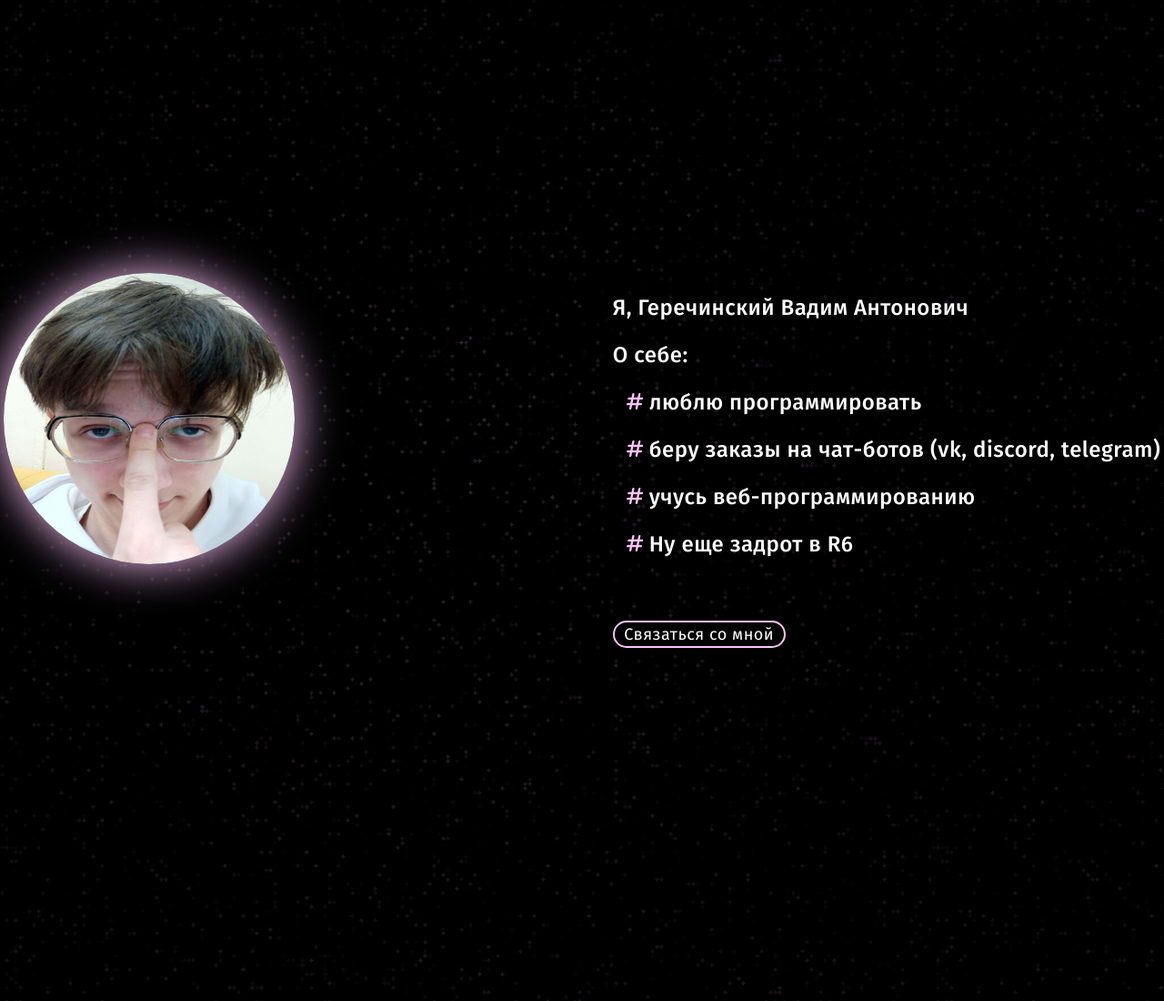
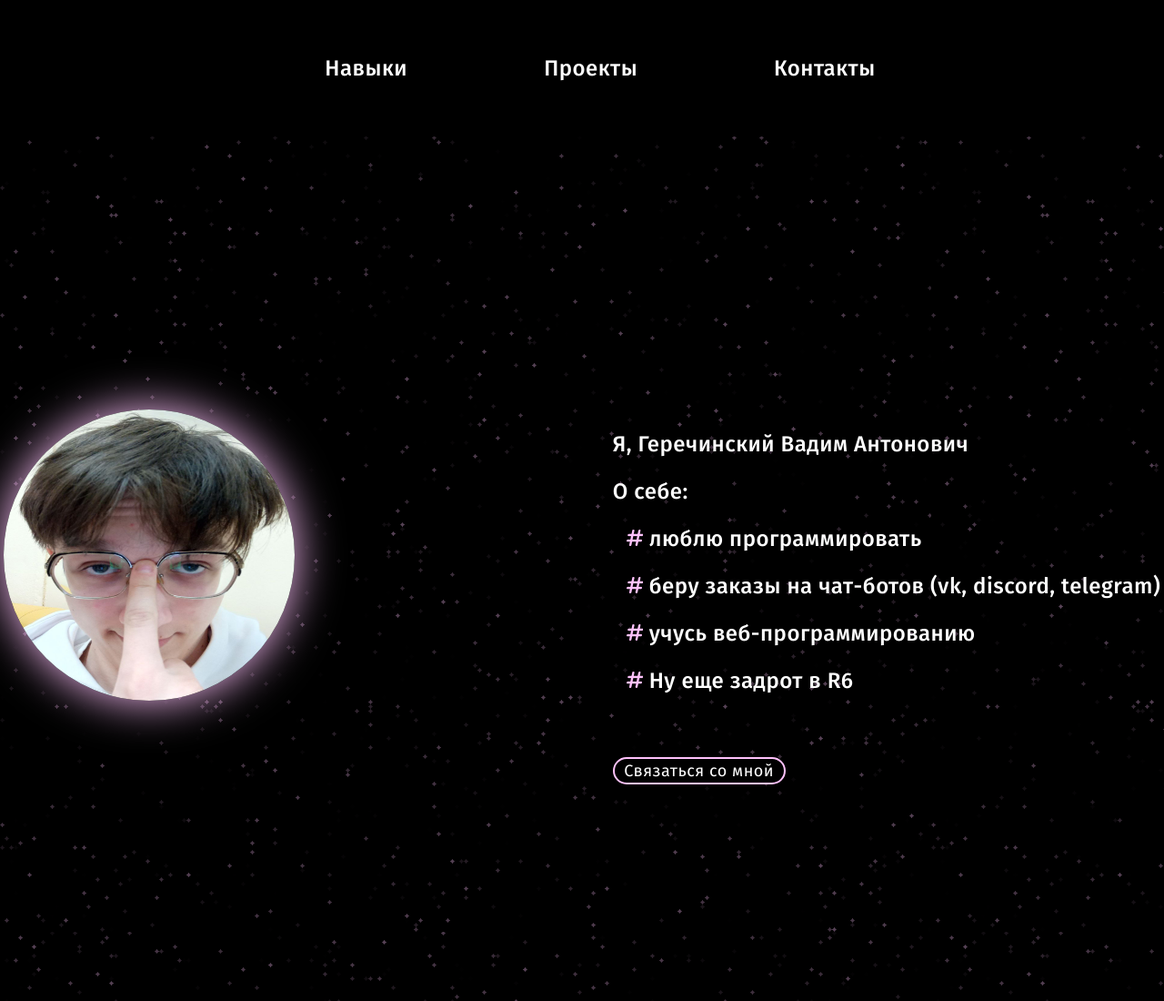
Before and after one commit to Beafzzz/Portfolio, a plain HTML site: page index.html in a window 1280 px wide. Shown: the top 1100 px of the page at 91% size. Drawn offline with Linux system fonts and the light colour scheme.

Commit message:
errorchiki

```diff
--- a/index.html
+++ b/index.html
@@ -11,6 +11,13 @@
 
 </head>
 <body>
+    <header>
+        <ul class="header-buttons">
+            <li class="header-button">Навыки</li>
+            <li class="header-button">Проекты</li>
+            <li class="header-button">Контакты</li>
+        </ul>
+    </header>
     <div class="about-me">
         <div class="me-pic"></div>
         <div class="column-text">
--- a/style.css
+++ b/style.css
@@ -1,6 +1,6 @@
-body::-webkit-scrollbar{
+body::-webkit-scrollbar {
     width: 10px;
-  }
+}
 
 body::-webkit-scrollbar-track {
     background: black;
@@ -16,18 +16,45 @@ html {
     scroll-behavior: smooth; /* Плавная прокрутка */
 }
 
+header{
+    display: flex;
+    flex-direction: row;
+    justify-content: center;
+    align-items: center;
+    margin: 0;
+    padding: 0;
+    width: 100%;
+    height: 150px;
+    background-color: rgba(0,0,0,1);
+}
+
+.header-buttons{
+    display: flex;
+    flex-direction: row;
+    gap: 150px;
+}
+
+.header-button{
+    list-style-type: none;
+}
+
+.header-button:hover{
+    padding: 100px, 100px, 100px, 100px;
+    background-color: #ffc2fc;
+    color: white;
+    border: solid 2px green;
+}
+
 body{
     margin: 0;
-    display: flex;
     width: 100%;
     height: 2400px;
-    background-color: black;
     color: white;
     font-family: "Fira Sans", sans-serif;
     font-weight: 500;
     letter-spacing: 0.5px;
     font-size: 24px;
-    background-image: url("assets/images/background.png");
+    background-image: url("assets/images/background1.png");
 }
 
 .about-me{
```
Also changed, not shown: assets/images/background1.png (added).
